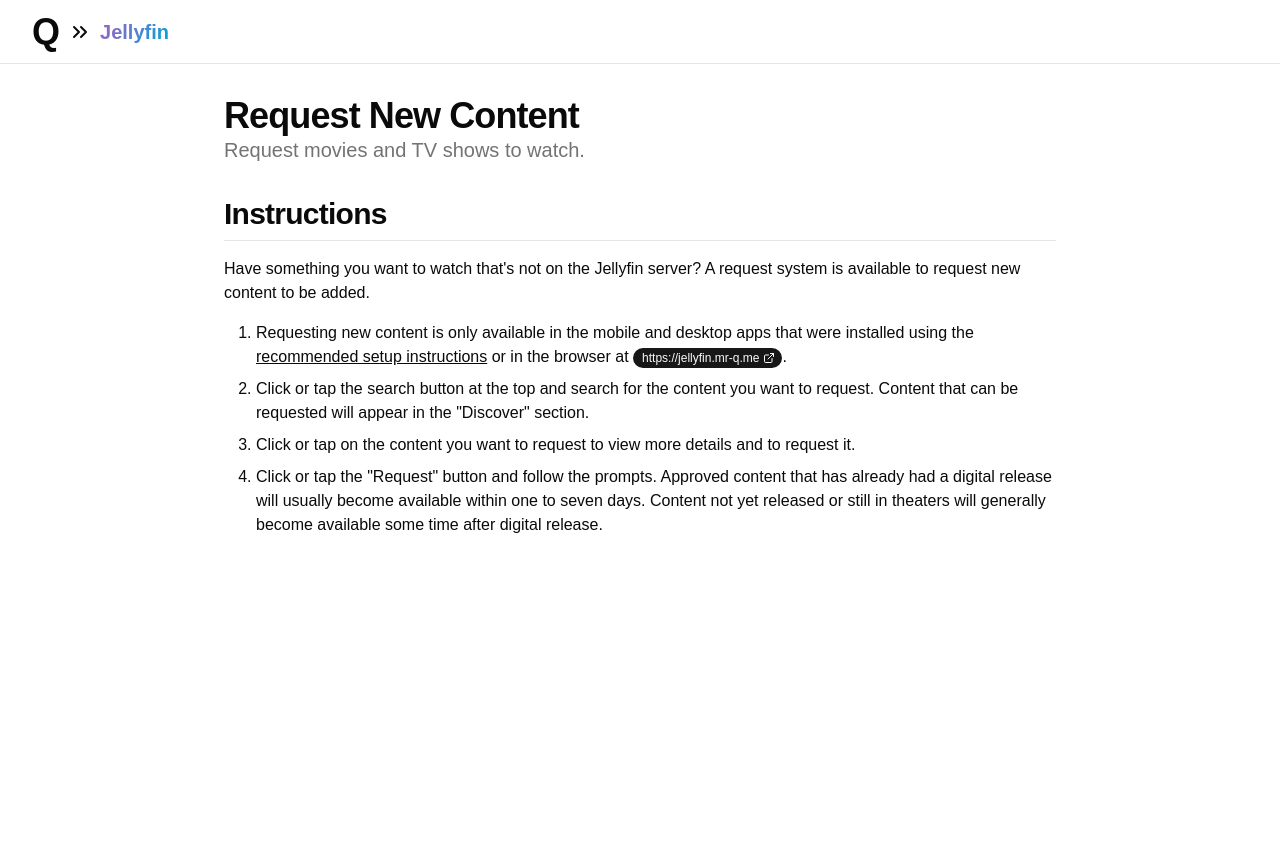
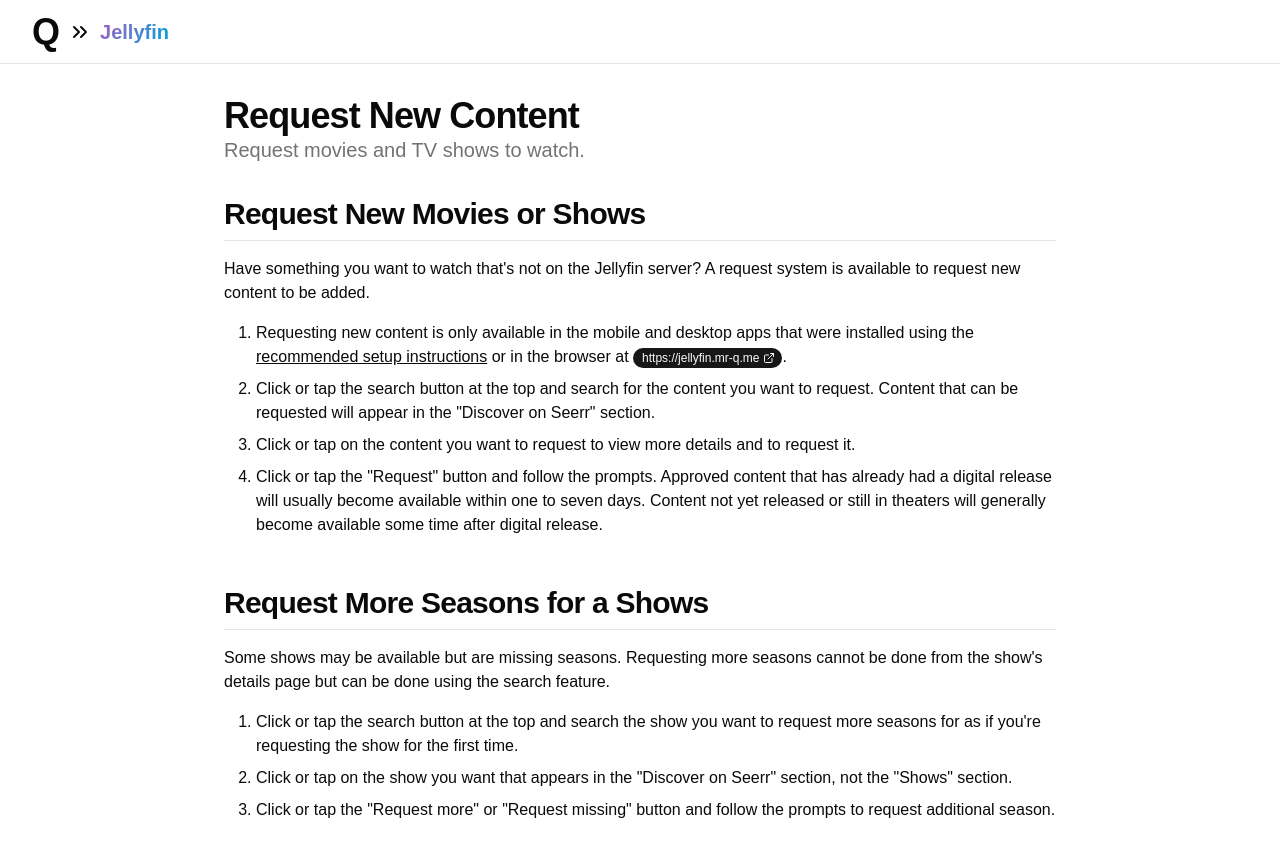
Before and after one commit to MrCapitalQ/SiteQ, a React (Vite) app: page /jellyfin/requests in a window 1280 px wide. Shown: the top 856 px of the page. Before the commit the page ends 800 px from the top, so only its background shows below. Built offline with nearby package versions, Linux system fonts and the light colour scheme.

Commit message:
Add instructions for requesting more seasons.

```diff
--- a/src/components/jellyfin/requests.tsx
+++ b/src/components/jellyfin/requests.tsx
@@ -12,7 +12,7 @@
       </div>
 
       <div className="flex flex-col space-y-4">
-        <h2>Instructions</h2>
+        <h2>Request New Movies or Shows</h2>
         Have something you want to watch that's not on the Jellyfin server? A request system is available to request
         new content to be added.
 
@@ -24,7 +24,7 @@
           </li>
           <li>
             Click or tap the search button at the top and search for the content you want to request. Content that can
-            be requested will appear in the "Discover" section.
+            be requested will appear in the "Discover on Seerr" section.
           </li>
           <li>Click or tap on the content you want to request to view more details and to request it.</li>
           <li>
@@ -34,6 +34,26 @@
           </li>
         </ol>
       </div>
+
+      <div className="flex flex-col space-y-4">
+        <h2>Request More Seasons for a Shows</h2>
+        Some shows may be available but are missing seasons. Requesting more seasons cannot be done from the show's
+        details page but can be done using the search feature.
+
+        <ol className="list-decimal ml-8 my-4 space-y-2">
+          <li>
+            Click or tap the search button at the top and search the show you want to request more seasons for as if
+            you're requesting the show for the first time.
+          </li>
+          <li>
+            Click or tap on the show you want that appears in the "Discover on Seerr" section, not the "Shows" section.
+          </li>
+          <li>
+            Click or tap the "Request more" or "Request missing" button and follow the prompts to request additional
+            season.
+          </li>
+        </ol>
+      </div>
     </Page >
   )
 }
```
